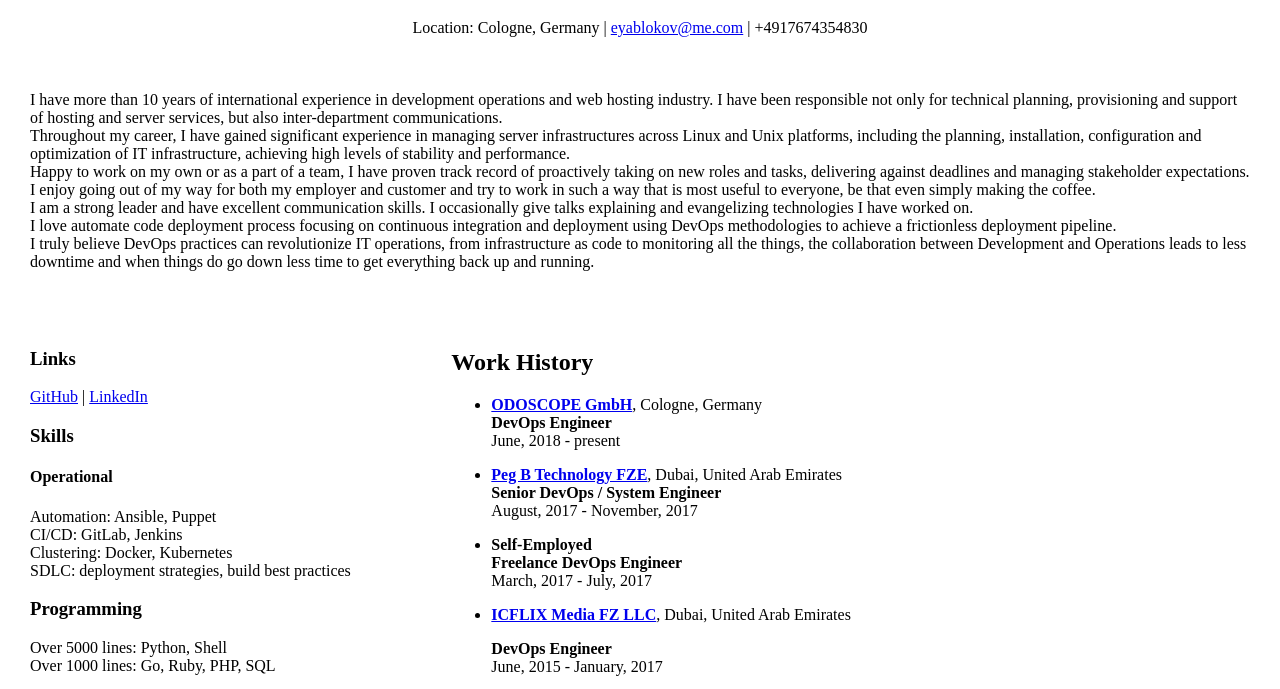
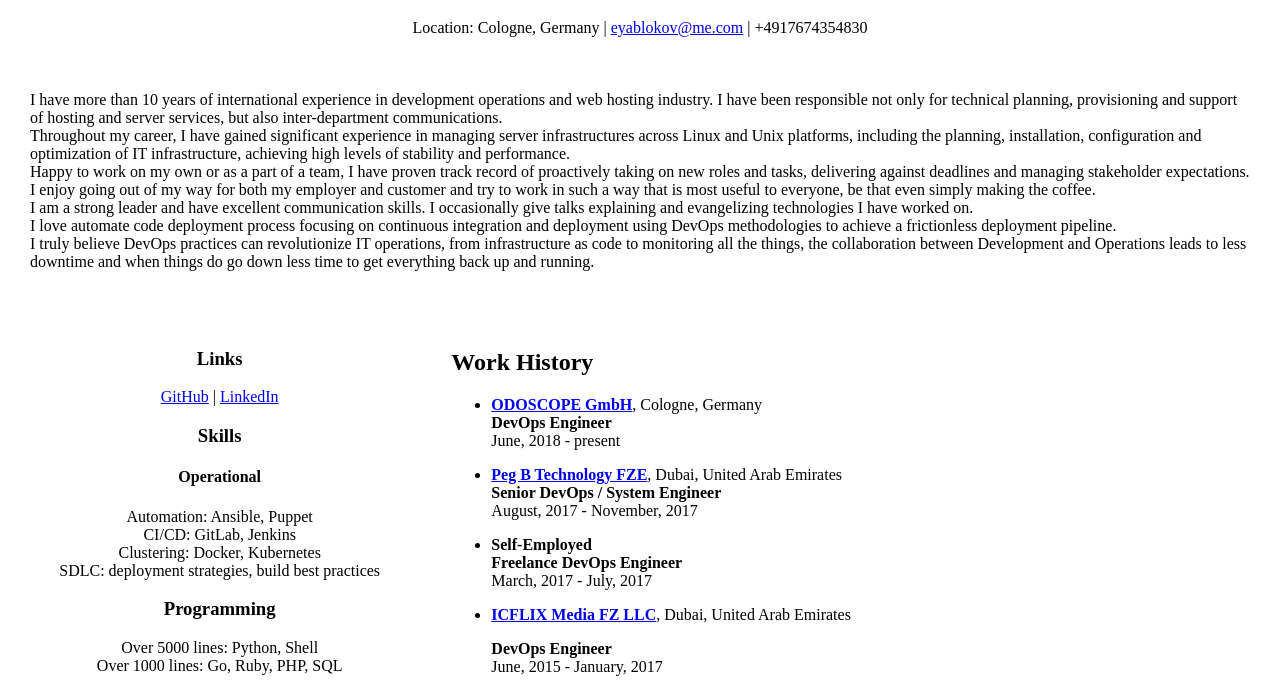
Before and after one commit to eyablokov/eyablokov.info, a plain HTML site: page resume-shortened.html in a window 1280 px wide. Shown: the part 61-750 px from the top of the page. Drawn offline with Linux system fonts and the light colour scheme.

Commit message:
add align center for columns

```diff
--- a/resume-shortened.html
+++ b/resume-shortened.html
@@ -18,7 +18,7 @@ I am a strong leader and have excellent communication skills. I occasionally giv
 I love automate code deployment process focusing on continuous integration and deployment using DevOps methodologies to achieve a frictionless deployment pipeline.<br>
 I truly believe DevOps practices can revolutionize IT operations, from infrastructure as code to monitoring all the things, the collaboration between Development and Operations leads to less downtime and when things do go down less time to get everything back up and running.</p>
 </td></tr>
-<tr><td width="33%" valign="top">
+<tr><td width="33%" align="center" valign="top">
 <h3>Links</h3>
 <a href="https://github.com/eyablokov" target="_blank">GitHub</a> | <a href="https://www.linkedin.com/in/eyablokov" target="_blank">LinkedIn</a>
 <h3>Skills</h3>
```
